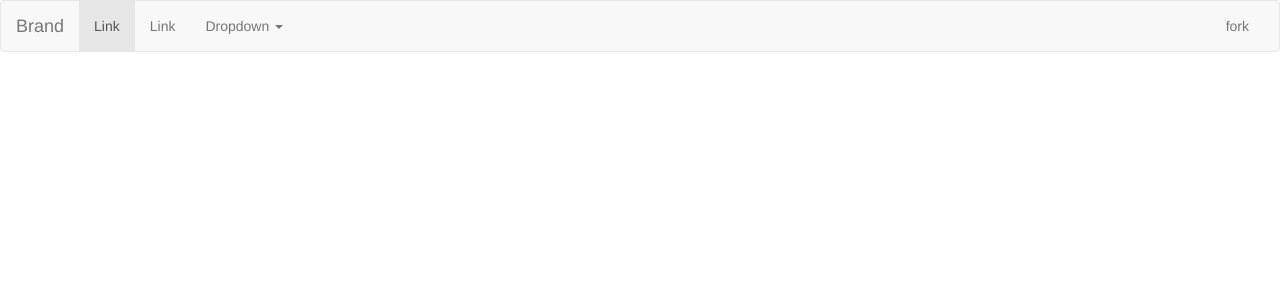
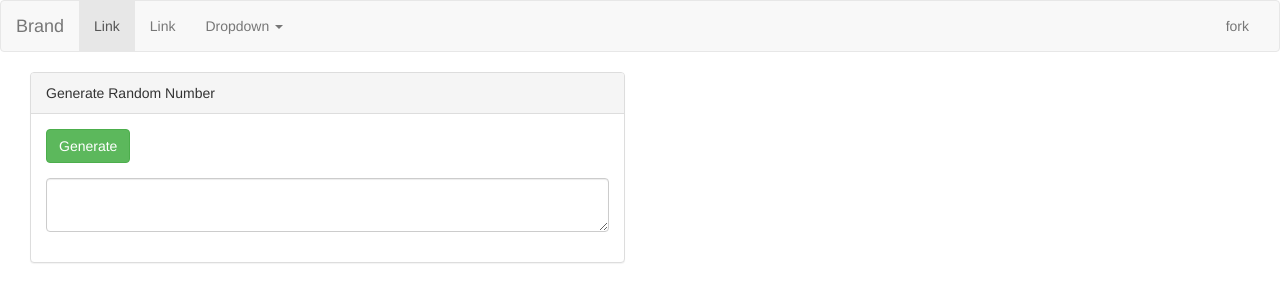
Before and after one commit to dhanyn10/criptography-lipsum, a plain HTML site: page index.html in a window 1280 px wide. Drawn offline with Linux system fonts and the light colour scheme.

Commit message:
random number generator

```diff
--- a/index.html
+++ b/index.html
@@ -46,5 +46,20 @@
               </div>
             </div>
         </nav>
+        <div class="container-fluid">
+            <div class="col-sm-6">
+                <div class="panel panel-default">
+                    <div class="panel-heading">Generate Random Number</div>
+                    <div class="panel-body">
+                        <div class="form-group">
+                            <button class="btn btn-success">Generate</button>
+                        </div>
+                        <div class="form-group">
+                            <textarea class="form-control"></textarea>
+                        </div>
+                    </div>
+                </div>
+            </div>
+        </div>
     </body>
 </html>
```
